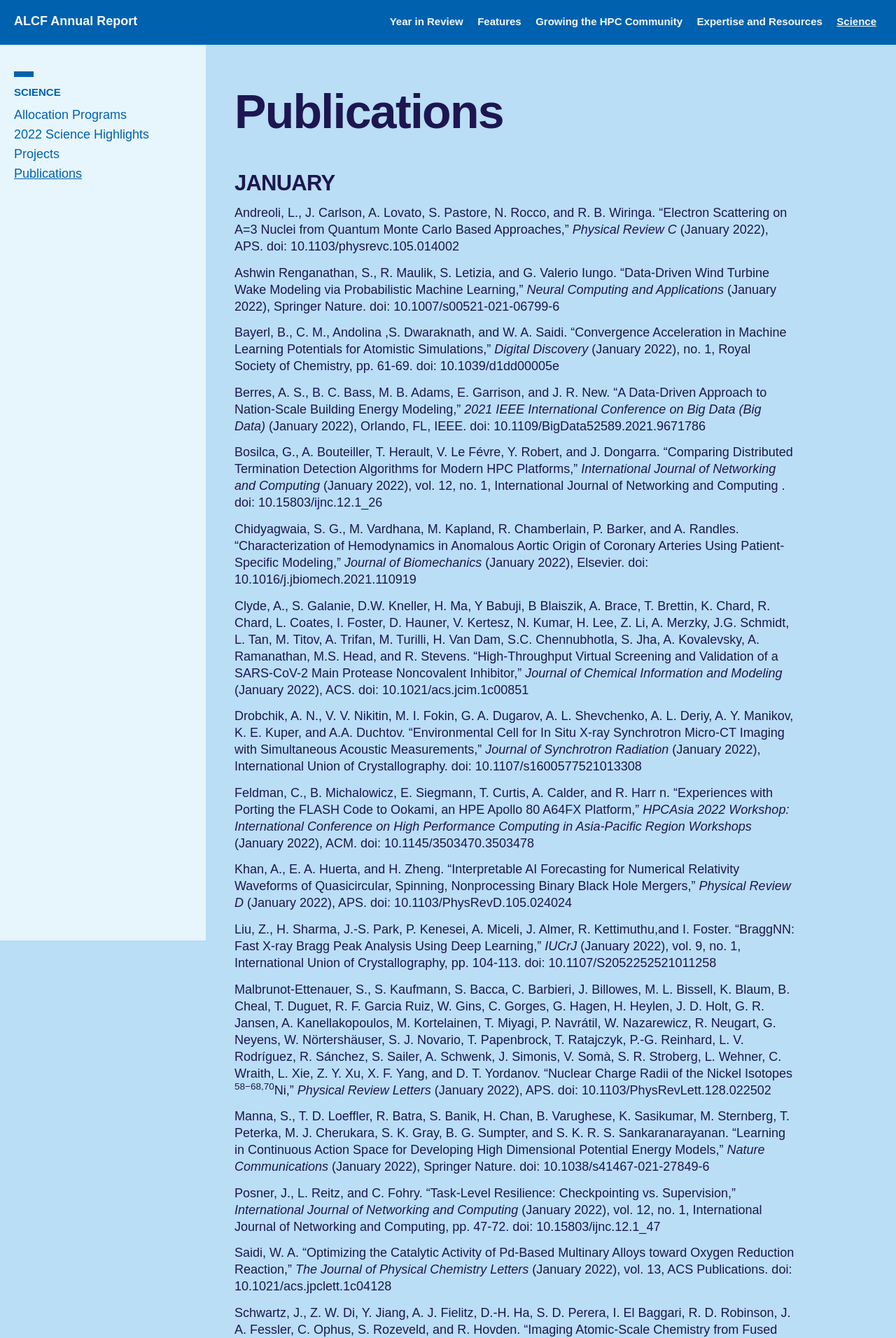
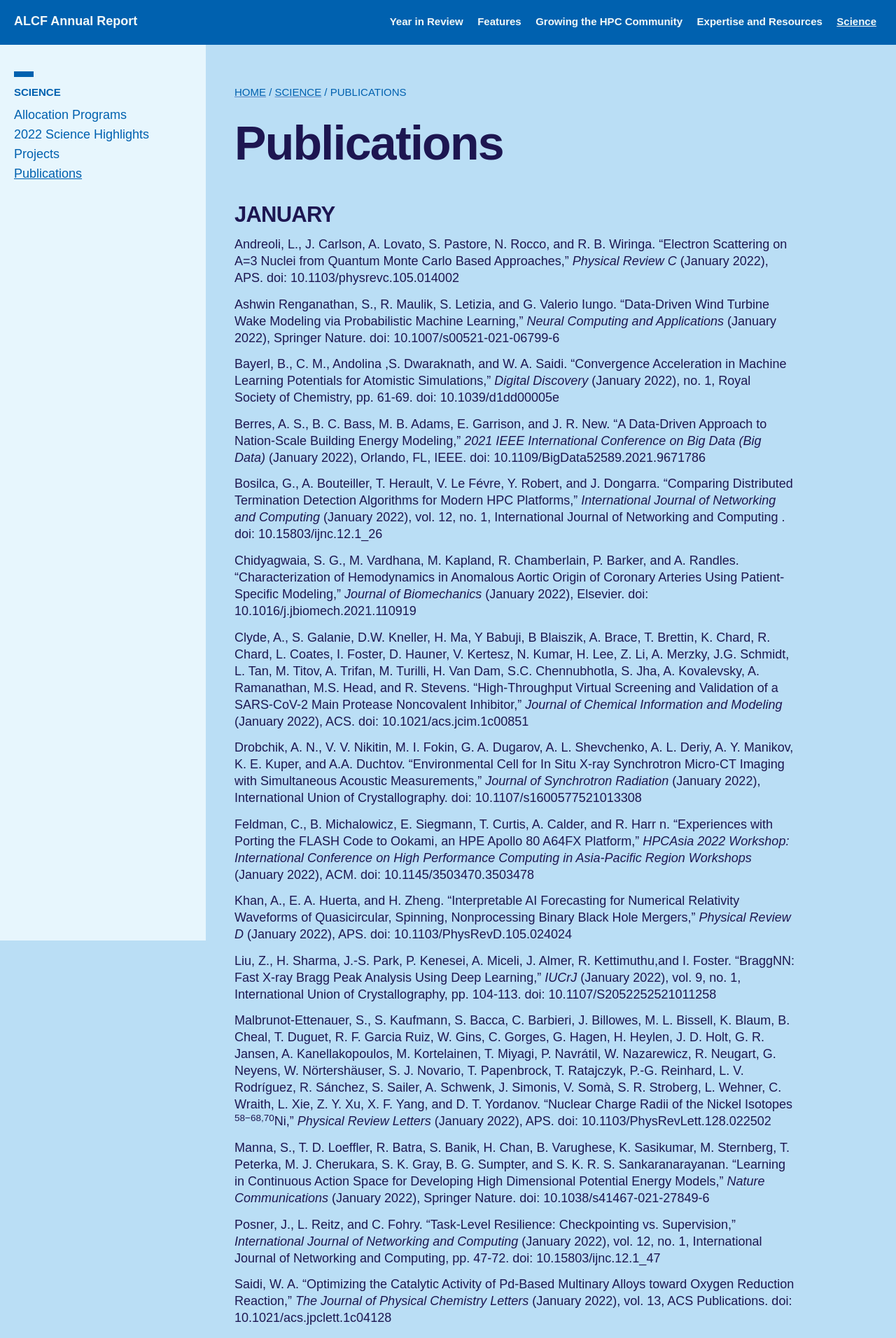
Before and after one commit to sbx-bnagle/ALCF-AR2022, a Jekyll site: the page built from 05_science/publications .md, in a window 1280 px wide. Shown: the top 1912 px of the page at 70% size. Built offline with Jekyll 4.4.1, drawn with Linux system fonts in a browser that asks for light colours; some web fonts are replaced.

Commit message:
added breadcrumbs

```diff
--- /dev/null
+++ b/_includes/txt-breadcrumbs.html
@@ -0,0 +1,25 @@
+<!--
+
+TEXT, BREADCRUMBS
+
+-------------------------------------------------------------------------------
+
+available parameters:
+
+* required
+
+-------------------------------------------------------------------------------
+
+-->
+
+<div id="breadcrumbs">
+{% assign crumbs = page.url | remove:'/index.html' | split: '/' %}
+<a href="/">Home</a>
+{% for crumb in crumbs offset: 1 %}
+  {% if forloop.last %}
+    / {{ page.title }}
+  {% else %}
+    / <a href="{% assign crumb_limit = forloop.index | plus: 1 %}{% for crumb in crumbs limit: crumb_limit %}{{ crumb | append: '/' | replace:'without-plugin/','without-plugins/' }}{% endfor %}">{{ crumb | replace:'-',' ' | remove:'.html' | capitalize }}</a>
+  {% endif %}
+{% endfor %}
+</div>
--- a/_layouts/back-proj.html
+++ b/_layouts/back-proj.html
@@ -6,6 +6,9 @@ layout: default
 
 <main class="page-content layout-wrapper back-proj" aria-label="Content">
 	{{ content }}
+	<button class="to-top js-to-top">
+		Back to Top &uarr;
+	</button>
 </main>
 
 
--- a/_layouts/back-pub.html
+++ b/_layouts/back-pub.html
@@ -6,6 +6,9 @@ layout: default
 
 <main class="page-content layout-wrapper back-pub" aria-label="Content">
 	{{ content }}
+	<button class="to-top js-to-top">
+		Back to Top &uarr;
+	</button>
 </main>
 
 
--- a/_layouts/default.html
+++ b/_layouts/default.html
@@ -14,6 +14,7 @@
 
 
     <div class="page-intro-text">
+    	{% include txt-breadcrumbs.html %}
     	<h1 class="page-title">{{ page.title }}</h1>
 
     	{% if page.intro %}
--- a/_layouts/highlight.html
+++ b/_layouts/highlight.html
@@ -13,6 +13,8 @@
 
 
 <main class="page-content layout-wrapper sci-highlight" aria-label="Content">
+
+	{% include txt-breadcrumbs.html %}
 
 	{% 	include txt-cat.html
 		  field = page.field
@@ -50,6 +52,10 @@
 
 	{% endif %}
 
+	<button class="to-top js-to-top">
+		Back to Top &uarr;
+	</button>
+
 </main>
 
 
--- a/_sass/template/_base.scss
+++ b/_sass/template/_base.scss
@@ -42,6 +42,12 @@ body {
   &:hover {
    color: color(neutral, XXXXX);
   }
+}
+
+.theme--sky .to-top,
+.theme--sky .to-top a {
+  color: color(blue, XXXX);
+  text-decoration-color: color(blue, XXX);
 }
 
 
--- /dev/null
+++ b/_sass/template/components/_component--breadcrumbs.scss
@@ -0,0 +1,24 @@
+/**
+  * Component: Header
+  *
+  * @description
+  * -
+  */
+
+#breadcrumbs {
+	grid-column: span 12;
+	@include stack(xs);
+	margin-top: 9px !important;
+	@include typestyle($sans-xs-reg);
+	color: color(neutral, XXXX);
+	text-transform: uppercase;
+  @include respond-to(m){
+    grid-column: 4 / 12;
+  }
+}
+
+.theme--sky #breadcrumbs,
+.theme--sky #breadcrumbs a {
+	color: color(blue, XXXX);
+	text-decoration-color: color(blue, XXX);
+}
--- a/assets/css/main.scss
+++ b/assets/css/main.scss
@@ -40,6 +40,7 @@
 @import
   'template/components/component--aside',
   'template/components/component--back',
+  'template/components/component--breadcrumbs',
   'template/components/component--footer',
 	'template/components/component--header',
 	'template/components/component--home',
```
